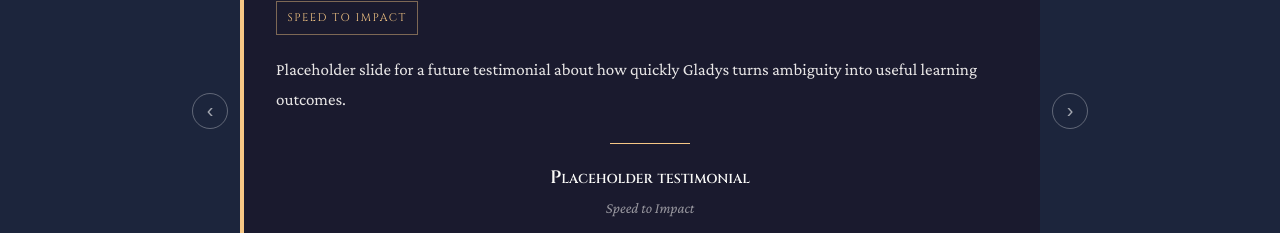
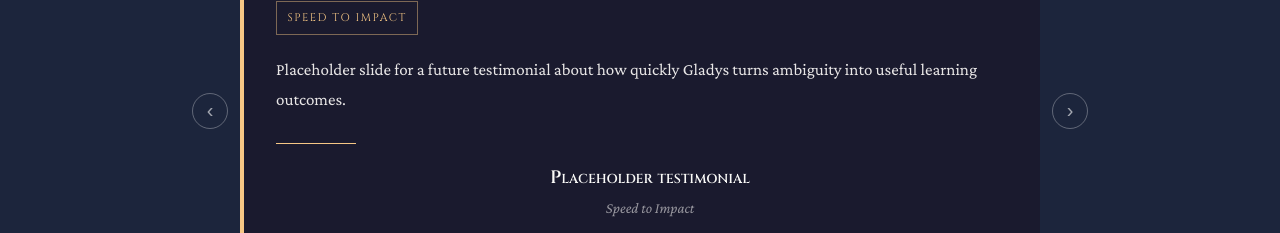
Before and after one commit to gladysboswicaksono/meettheowl, a React (Vite) app: page / in a window 1280 px wide. Shown: the part 913-1146 px from the top of the page. Built offline with nearby package versions, Linux system fonts and the light colour scheme.

Commit message:
Left align testimonial attribution rule

```diff
--- a/src/styles/projects.css
+++ b/src/styles/projects.css
@@ -1131,7 +1131,7 @@
   width: 5rem;
   height: 1px;
   background-color: var(--gold);
-  margin: 0 auto 1.25rem;
+  margin: 0 0 1.25rem;
 }
 
 .testimonial-person h3 {
```
